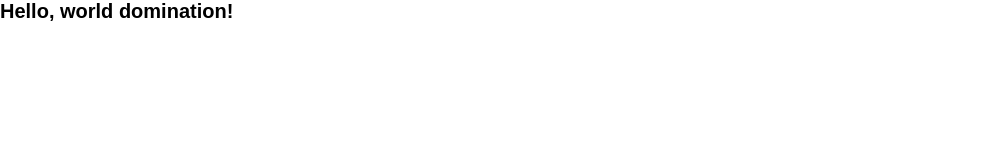
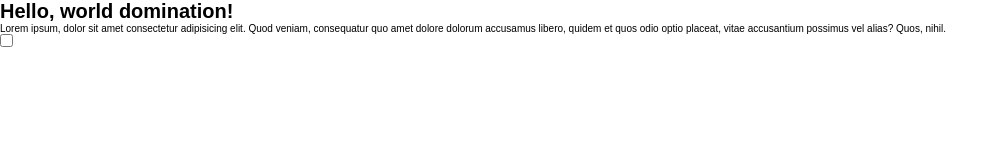
Before and after one commit to emmanuelay/sass-boilerplate, a website: page index.html in a window 1280 px wide. Shown: the whole page, without its empty margins (0-1008 px from the left). Drawn offline with Linux system fonts and the light colour scheme.

Commit message:
Added dark mode toggle

```diff
--- a/index.html
+++ b/index.html
@@ -4,9 +4,23 @@
         <meta charset="UTF-8">
         <meta name="viewport" content="width=device-width, initial-scale=1.0">
         <link rel="stylesheet" href="css/style.css">
-        <title>SASS Boilerplate</title>
+		<title>SASS Boilerplate</title>
+		<script language="javascript">
+			function toggleTheme() {
+				const bodyElement = document.body;
+				if (bodyElement.classList.contains("dark")) {
+					bodyElement.classList.remove("dark");
+				} else {
+					bodyElement.classList.add("dark");
+				}
+			}
+		</script>
     </head>
-    <body>
-        <h1>Hello, world domination!</h1>
+    <body id="mybody">
+		<h1>Hello, world domination!</h1>
+		<p>Lorem ipsum, dolor sit amet consectetur adipisicing elit. Quod veniam, consequatur quo amet dolore dolorum accusamus libero, quidem et quos odio optio placeat, vitae accusantium possimus vel alias? Quos, nihil.</p>
+		<form>
+			<input type="checkbox" id="theme" value="dark" onChange="toggleTheme()" />
+		</form>
     </body>
 </html>
```
